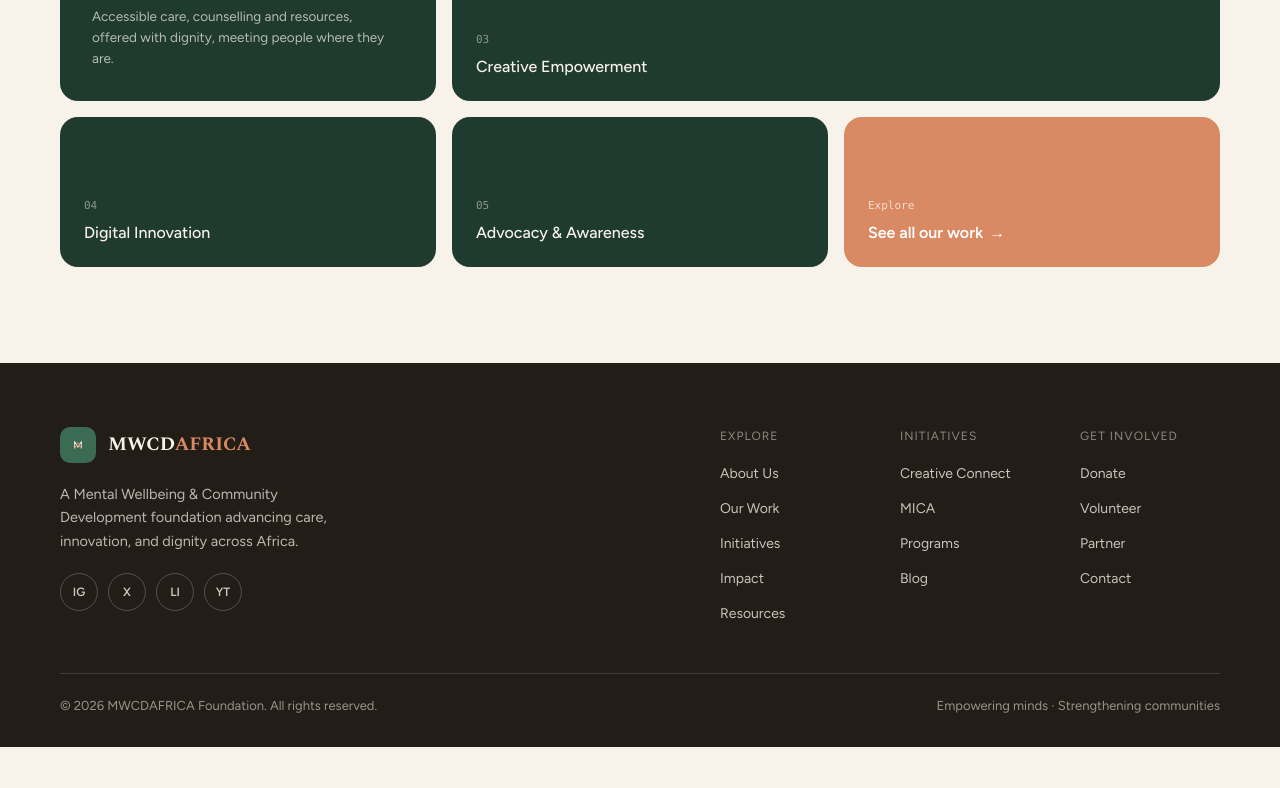
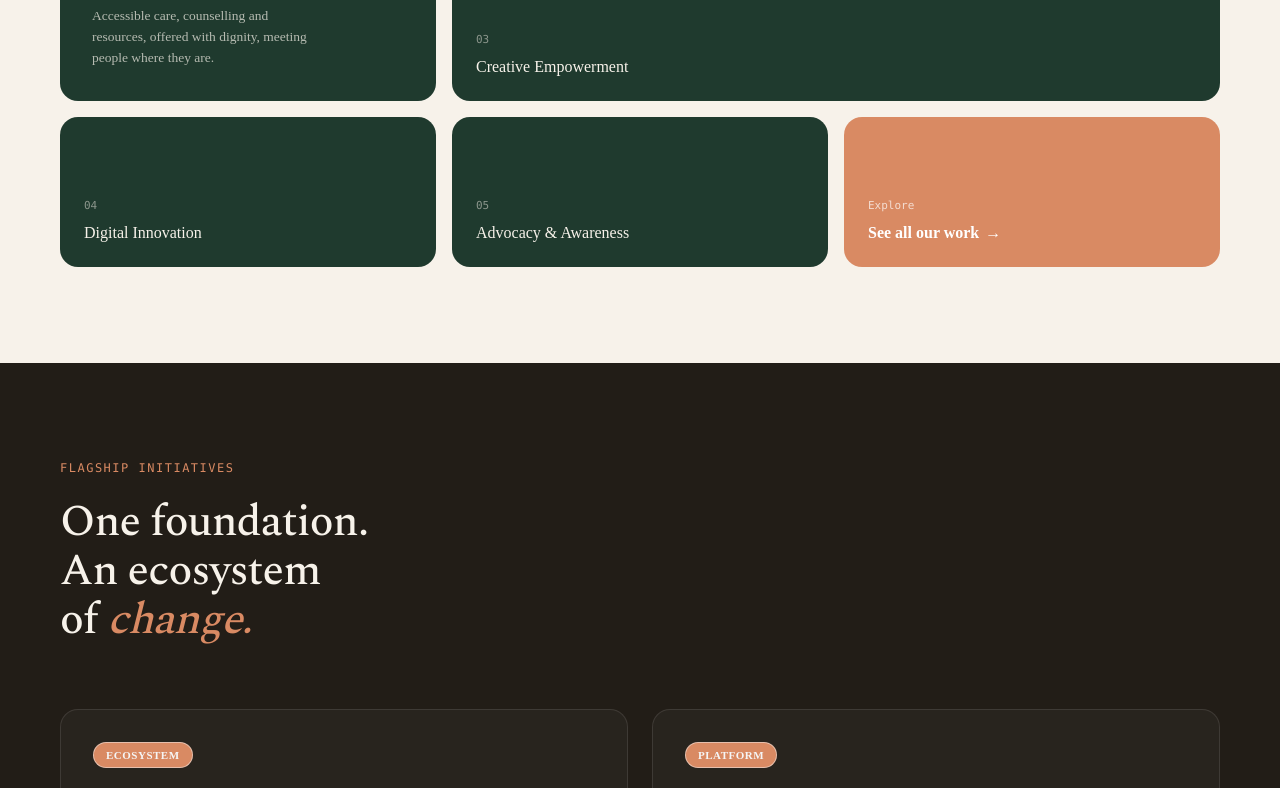
Before and after one commit to Davcid1572/mwcdafrica, a Next.js app: page / in a window 1280 px wide. Shown: the part 2006-2794 px from the top of the page. Before the commit the page ends 2753 px from the top, so only its background shows below. Built offline with nearby package versions, Linux system fonts and the light colour scheme.

Commit message:
feat: restructure layout and add new sections for impact and initiatives

```diff
--- a/src/app/layout.tsx
+++ b/src/app/layout.tsx
@@ -1,15 +1,9 @@
-import { Spectral, Hanken_Grotesk, Figtree } from "next/font/google";
+import type { Metadata } from "next";
+import { Spectral, Hanken_Grotesk } from "next/font/google";
 import { Providers } from "./providers";
-import { cn } from "@/lib/utils";
+import Header from "@/layout/Header";
+import Footer from "@/layout/Footer";
 import "./globals.css";
-
-const figtree = Figtree({ subsets: ["latin"], variable: "--font-sans" });
-
-export const metadata = {
-  title: "MWCD AFRICA",
-  description:
-    "MWCD AFRICA is a Mental Wellbeing & Community Development foundation advancing care, innovation, and dignity — meeting people exactly where they are.",
-};
 
 const spectral = Spectral({
   subsets: ["latin"],
@@ -24,6 +18,15 @@ const hanken = Hanken_Grotesk({
   variable: "--font-hanken",
 });
 
+export const metadata: Metadata = {
+  title: {
+    default: "MWCDAFRICA | Empowering Minds, Strengthening Communities",
+    template: "%s | MWCDAFRICA",
+  },
+  description:
+    "A Mental Wellbeing & Community Development foundation advancing care, innovation, and dignity across Africa.",
+};
+
 export default function RootLayout({
   children,
 }: {
@@ -32,16 +35,15 @@ export default function RootLayout({
   return (
     <html
       lang="en"
-      className={cn(
-        spectral.variable,
-        hanken.variable,
-        "font-sans",
-        figtree.variable,
-      )}
+      className={`${spectral.variable} ${hanken.variable}`}
       suppressHydrationWarning
     >
       <body>
-        <Providers>{children}</Providers>
+        <Providers>
+          <Header />
+          <main>{children}</main>
+          <Footer />
+        </Providers>
       </body>
     </html>
   );
--- a/src/app/page.tsx
+++ b/src/app/page.tsx
@@ -1,22 +1,21 @@
-"use client";
+import { FlagshipInitiatives } from "@/components/sections/home/FlagShipInitiatives";
 import { Hero } from "@/components/sections/home/Hero";
+import { Impact } from "@/components/sections/home/Impact";
 import { MissionMarquee } from "@/components/sections/home/MissionMarquee";
 import { WhatWeDo } from "@/components/sections/home/WhatWeDo";
 import { WhyWeExist } from "@/components/sections/home/WhyWeExist";
-import Footer from "@/layout/Footer";
-import Header from "@/layout/Header";
+import { Join } from "@/components/sections/home/Join";
 
-const page = () => {
+export default function HomePage() {
   return (
-    <div>
-      <Header />
+    <>
       <Hero />
       <MissionMarquee />
       <WhyWeExist />
       <WhatWeDo />
-      <Footer />
-    </div>
+      <FlagshipInitiatives />
+      <Impact />
+      <Join />
+    </>
   );
-};
-
-export default page;
+}
--- /dev/null
+++ b/src/components/sections/home/FlagShipInitiatives.tsx
@@ -0,0 +1,87 @@
+import Link from "next/link";
+
+const initiatives = [
+  {
+    badge: "Ecosystem",
+    title: "Creative Connect Africa",
+    href: "/initiatives/creative-connect",
+    description:
+      "A creative ecosystem for community, learning, collaboration and empowerment, where talent and wellbeing grow together.",
+    tags: ["Community", "Learning", "Collaboration", "Empowerment"],
+  },
+  {
+    badge: "Platform",
+    title: "MICA",
+    href: "/initiatives/mica",
+    description:
+      "The Mental Health Innovation & Care Access platform, mood tracking, journaling, wellness resources and pathways to support.",
+    tags: ["Mood tracking", "Journaling", "Wellness", "AI support"],
+  },
+];
+
+export function FlagshipInitiatives() {
+  return (
+    <section
+      aria-labelledby="flagship-heading"
+      className="bg-[#221D17] text-[#F7F2EA]"
+    >
+      <div className="max-w-[1240px] mx-auto px-5 sm:px-10 py-16 sm:py-24">
+        <p className="font-mono text-[12px] tracking-[1.5px] uppercase text-accent-light mb-5">
+          Flagship initiatives
+        </p>
+        <h2
+          id="flagship-heading"
+          className="font-serif font-medium text-[30px] sm:text-[44px] leading-[1.12] tracking-[-0.02em] max-w-[16ch] text-balance mb-12 sm:mb-16"
+        >
+          One foundation. An ecosystem of{" "}
+          <span className="italic text-accent-light">change.</span>
+        </h2>
+
+        <div className="grid sm:grid-cols-2 gap-4 sm:gap-6">
+          {initiatives.map(function (item) {
+            return (
+              <Link
+                key={item.title}
+                href={item.href}
+                className="group flex flex-col justify-between min-h-[260px] sm:min-h-[340px] rounded-2xl border border-white/10 bg-white/[0.03] p-6 sm:p-8 hover:bg-white/[0.06] transition-colors"
+              >
+                <span className="inline-flex self-start items-center text-[11px] font-semibold uppercase tracking-[0.5px] text-accent border border-accent/50 rounded-full px-3 py-1 bg-accent-light">
+                  {item.badge}
+                </span>
+
+                <div>
+                  <div className="flex items-center gap-2 mb-3">
+                    <h3 className="font-serif font-semibold text-[22px] sm:text-[26px]">
+                      {item.title}
+                    </h3>
+                    <span
+                      aria-hidden="true"
+                      className="text-accent-light text-[16px] transition-transform group-hover:translate-x-0.5 group-hover:-translate-y-0.5"
+                    >
+                      &#8599;
+                    </span>
+                  </div>
+                  <p className="text-[14px] leading-[1.6] text-[#F7F2EA]/65 mb-5 max-w-[38ch]">
+                    {item.description}
+                  </p>
+                  <div className="flex flex-wrap gap-2">
+                    {item.tags.map(function (tag) {
+                      return (
+                        <span
+                          key={tag}
+                          className="text-[12px] text-[#F7F2EA]/55 border border-white/12 rounded-full px-3 py-1"
+                        >
+                          {tag}
+                        </span>
+                      );
+                    })}
+                  </div>
+                </div>
+              </Link>
+            );
+          })}
+        </div>
+      </div>
+    </section>
+  );
+}
--- /dev/null
+++ b/src/components/sections/home/Impact.tsx
@@ -0,0 +1,72 @@
+import Link from "next/link";
+
+const stats = [
+  {
+    value: "47+",
+    label: "Communities reached",
+    sublabel: "across 6 regions",
+  },
+  {
+    value: "18",
+    label: "Programs delivered",
+    sublabel: "Workshops & campaigns",
+  },
+  {
+    value: "12",
+    label: "Partnerships built",
+    sublabel: "Institutions & NGOs",
+  },
+  {
+    value: "3,353+",
+    label: "Individuals supported",
+    sublabel: "and counting",
+  },
+];
+
+export function Impact() {
+  return (
+    <section
+      aria-labelledby="impact-heading"
+      className="max-w-[1240px] mx-auto px-5 sm:px-10 py-16 sm:py-24"
+    >
+      <div className="flex flex-wrap items-end justify-between gap-6 mb-12 sm:mb-16">
+        <div>
+          <p className="font-mono text-[12px] tracking-[1.5px] uppercase text-accent-light mb-4">
+            Measured impact
+          </p>
+          <h2
+            id="impact-heading"
+            className="font-serif font-normal text-[30px] sm:text-[44px] leading-[1.1] tracking-[-0.02em] max-w-[10ch] text-balance"
+          >
+            Change you can feel.
+          </h2>
+        </div>
+        <Link
+          href="/impact"
+          className="text-[14px] font-semibold text-foreground underline decoration-accent decoration-2 underline-offset-4 hover:text-accent-light transition-colors"
+        >
+          Read the impact report &rarr;
+        </Link>
+      </div>
+
+      <dl className="grid grid-cols-2 sm:grid-cols-4 gap-8 sm:gap-6">
+        {stats.map(function (stat) {
+          return (
+            <div key={stat.label} className="border-t-2 border-accent pt-4">
+              <dt className="sr-only">{stat.label}</dt>
+              <dd className="font-serif font-bold text-[36px] sm:text-[48px] leading-none tracking-[-0.02em] text-foreground">
+                {stat.value}
+              </dd>
+              <p className="text-[14px] font-semibold text-foreground mt-3">
+                {stat.label}
+              </p>
+              <p className="text-[12.5px] text-muted-foreground mt-1">
+                {stat.sublabel}
+              </p>
+            </div>
+          );
+        })}
+      </dl>
+    </section>
+  );
+}
--- /dev/null
+++ b/src/components/sections/home/Join.tsx
@@ -0,0 +1,44 @@
+import Link from "next/link";
+import { MissionMarquee } from "@/components/sections/home/MissionMarquee";
+
+export function Join() {
+  return (
+    <section
+      aria-labelledby="join-us-heading"
+      className="relative bg-[#ECE2D2] overflow-hidden py-6 sm:py-10"
+    >
+      <div className="relative z-10 max-w-[720px] mx-auto text-center px-5 py-16 sm:py-20">
+        <p className="font-mono text-[12px] tracking-[1.5px] uppercase text-accent-light mb-5">
+          Join us
+        </p>
+        <h2
+          id="join-us-heading"
+          className="font-serif font-normal text-[32px] sm:text-[48px] leading-[1.15] tracking-[-0.02em] text-balance mb-9"
+        >
+          There is room for you in this{" "}
+          <span className="italic text-primary">work.</span>
+        </h2>
+        <div className="flex flex-wrap gap-3 justify-center">
+          <Link
+            href="/donate"
+            className="bg-primary hover:bg-primary-hover text-primary-foreground font-semibold text-[14.5px] px-6 py-3 rounded-full transition-colors"
+          >
+            Donate now
+          </Link>
+          <Link
+            href="/volunteer"
+            className="border border-foreground/25 text-foreground font-semibold text-[14.5px] px-6 py-3 rounded-full hover:bg-foreground/5 transition-colors"
+          >
+            Become a volunteer
+          </Link>
+          <Link
+            href="/partners"
+            className="border border-foreground/25 text-foreground font-semibold text-[14.5px] px-6 py-3 rounded-full hover:bg-foreground/5 transition-colors"
+          >
+            Partner with us
+          </Link>
+        </div>
+      </div>
+    </section>
+  );
+}
--- a/src/components/sections/home/WhatWeDo.tsx
+++ b/src/components/sections/home/WhatWeDo.tsx
@@ -15,7 +15,7 @@ export function WhatWeDo() {
     >
       <div className="flex flex-wrap items-end justify-between gap-6 mb-10 sm:mb-14">
         <div>
-          <p className="font-mono text-[12px] tracking-[1.5px] uppercase text-accent mb-4">
+          <p className="font-mono text-[12px] tracking-[1.5px] uppercase text-accent-light mb-4">
             What we do
           </p>
           <h2
--- a/src/components/sections/home/WhyWeExist.tsx
+++ b/src/components/sections/home/WhyWeExist.tsx
@@ -18,8 +18,8 @@ export function WhyWeExist() {
           className="hidden sm:block absolute right-0 top-2 w-16 h-16 rotate-12 rounded-2xl border border-accent/30"
         />
 
-        <p className="font-mono text-[12px] tracking-[1.5px] uppercase text-accent mb-5">
-          (02) Why we exist
+        <p className="font-mono text-[12px] tracking-[1.5px] uppercase text-accent-light mb-5">
+          Why we exist
         </p>
 
         <h2
--- a/src/components/ui/Logo.tsx
+++ b/src/components/ui/Logo.tsx
@@ -14,7 +14,7 @@ export function Logo() {
         <span className="font-serif font-bold text-[19px] text-foreground">
           MWCD<span className="text-primary">AFRICA</span>
         </span>
-        <span className="text-[9.5px] tracking-[2.4px] uppercase text-muted-foreground mt-1">
+        <span className="text-[9.5px] tracking-[2.4px] uppercase text-muted-foreground mt-1 hidden md:inline">
           Mental Wellbeing &amp; Community Development
         </span>
       </span>
```
